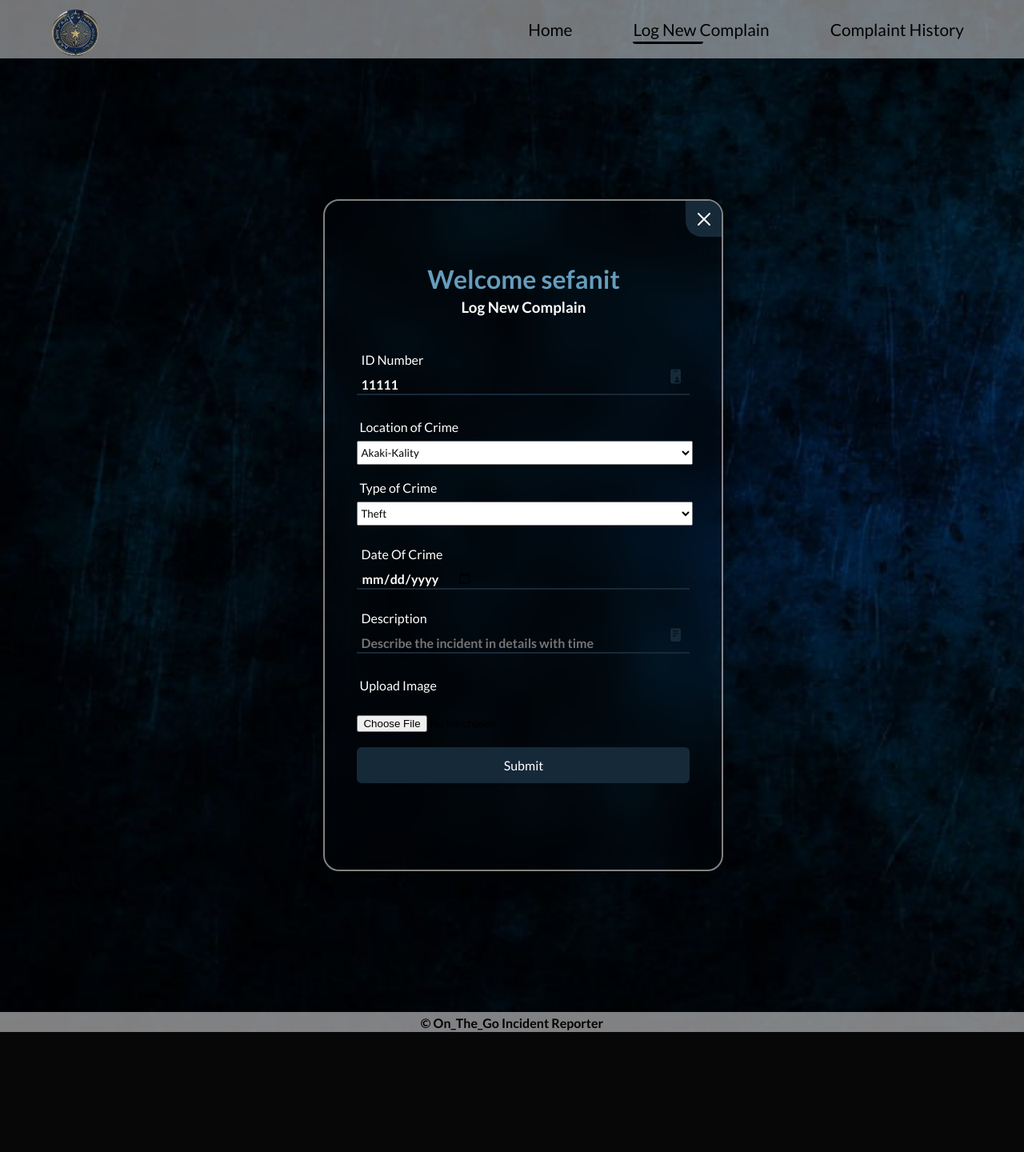
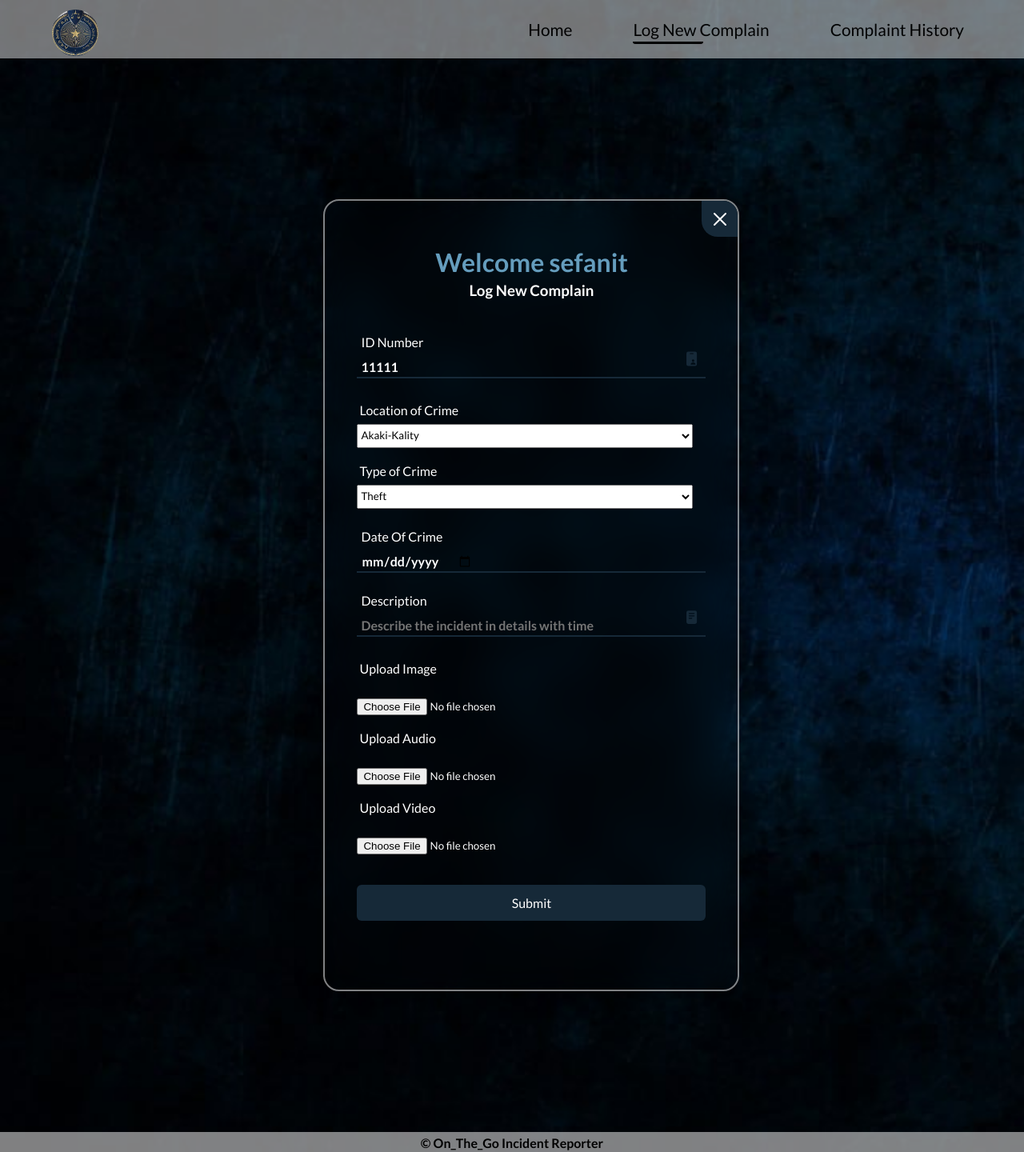
Before and after one commit to joss413/Final-Project, a PHP site: page /complainer_page.php in a window 1280 px wide. Shown: the whole page at 80% size. Before the commit the page ends 1290 px from the top, so only its background shows below. Run offline with PHP 8.4, Linux system fonts and the light colour scheme; a user stored in the database is signed in; data comes from the database, SQL or seed files in the repository; some libraries are stand-ins or nearby versions.

Commit message:
audio part

```diff
--- a/Assets/css/complainerpage.css
+++ b/Assets/css/complainerpage.css
@@ -89,8 +89,8 @@ main{
 
 .wrapper{
     position: relative;
-    width: 500px;
-    height: 840px;
+    width: 520px;
+    height: 990px;
     background: transparent;
     border: 2px solid rgba(255,255,255, .5);
     border-radius: 20px;
--- a/TakerHome.php
+++ b/TakerHome.php
@@ -59,7 +59,7 @@
     if(!isset($_SESSION['x']))
         header("location:Takerlogin.php");
   // Fetch all the complaints from the database
-  $sql = "SELECT id_no,c_id, type_crime, d_o_c,repo_time_and_date,location,description, inc_status, p_id,image_url,audio_url,video_url,Active,Reject FROM complaint";
+  $sql = "SELECT id_no,c_id, type_crime, d_o_c,repo_time_and_date,location,description, inc_status, p_id,image_url,audio_url,video_url,Active FROM complaint";
   $result = mysqli_query($conn, $sql);
 
   // Check if there are any complaints in the database
--- a/complainer_page.php
+++ b/complainer_page.php
@@ -60,12 +60,13 @@ session_start();
                                   $message = "Complaint Registered Successfully";
                                   echo "<script type='text/javascript'>alert('$message');</script>";
                               }
-                          } else {
+                           } else {
                               // Failed to move the uploaded file
                               $message = "Failed to upload the image.";
                               echo "<script type='text/javascript'>alert('$message');</script>";
                           }
-                      } else {
+                      }
+                       else {
                           // File size exceeds the limit
                           $message = "The file size should not exceed 64MB.";
                           echo "<script type='text/javascript'>alert('$message');</script>";
@@ -75,6 +76,53 @@ session_start();
                       $message = "Only JPG, JPEG, PNG, and GIF files are allowed.";
                       echo "<script type='text/javascript'>alert('$message');</script>";
                   }
+
+
+                  // Handle audio upload
+
+                    $targetaudio = "audiouploads/"; // Specify the target directory
+                    $targetFile = $targetaudio . basename($_FILES["my_audio"]["name"]); // Get the file name with the target directory
+                    $audioFileType = strtolower(pathinfo($targetFile, PATHINFO_EXTENSION)); // Get the file extension
+
+                    // Check if the uploaded file is an image
+                    $validExtensions = array("mp3", "mp4"); // Define the allowed extensions
+                    if (in_array($audioFileType, $validExtensions)) {
+                        $maxFileSize = 100 * 1024 * 1024; // Maximum file size in bytes (64MB)
+                        if ($_FILES["my_image"]["size"] <= $maxFileSize) {
+                            if (move_uploaded_file($_FILES["my_audio"]["tmp_name"], $targetFile)) {
+                                $audio_url = $targetFile; // Store the file path or name in the $image_url variable
+
+                                // Perform database insertion or update with $image_url
+                                $comp = "INSERT INTO complaint (id_no, location, type_crime, d_o_c, description, image_url,audio_url) VALUES ('$id_no', '$location', '$type_crime', '$d_o_c', '$description', '$image_url','$audio_url')";
+                                $res = mysqli_query($conn, $comp);
+
+                                if (!$res) {
+                                    $message1 = "Complaint already filed";
+                                    echo "<script type='text/javascript'>alert('$message1');</script>";
+                                } else {
+                                    $message = "Complaint Registered Successfully";
+                                    echo "<script type='text/javascript'>alert('$message');</script>";
+                                }
+                            } else {
+                                // Failed to move the uploaded file
+                                $message = "Failed to upload the audio.";
+                                echo "<script type='text/javascript'>alert('$message');</script>";
+                            }
+                        } else {
+                            // File size exceeds the limit
+                            $message = "The file size should not exceed 100MB.";
+                            echo "<script type='text/javascript'>alert('$message');</script>";
+                        }
+                    } else {
+                        // Invalid file extension
+                        $message = "Only mp3,mp4 files are allowed.";
+                        echo "<script type='text/javascript'>alert('$message');</script>";
+                    }
+
+
+
+
+
               } else {
                   $message = "Enter Valid Date";
                   echo "<script type='text/javascript'>alert('$message');</script>";
@@ -205,12 +253,16 @@ session_start();
 
 
            <p style="margin-bottom:8px; padding-left:3px;  color:white;">	Upload Image </p> <br>
-           <input type="file"  name="my_image" > <br> <br>
+           <input type="file"  name="my_image" style="color:white ;" > <br> <br>
 
 
+           <p style="margin-bottom:8px; padding-left:3px;  color:white;">	Upload Audio </p> <br>
+           <input type="file"  name="my_audio" style="color:white ;"> <br> <br>
 
+           <p style="margin-bottom:8px; padding-left:3px;  color:white;">	Upload Video </p> <br>
+           <input type="file"  name="my_video"  style="color:white ;"> <br> <br> <br>
 
-              <button type="submit" class="btn" name="s">Submit</button>
+           <button type="submit" class="btn" name="s">Submit</button>
        </form>
 
 
```
Also changed, not shown: Audioview.php (added, +33 -0 lines), Imageview.php (+15 -8 lines), Videoview.php (added, +26 -0 lines), imageuploads/background.png (added), 1 other file.
